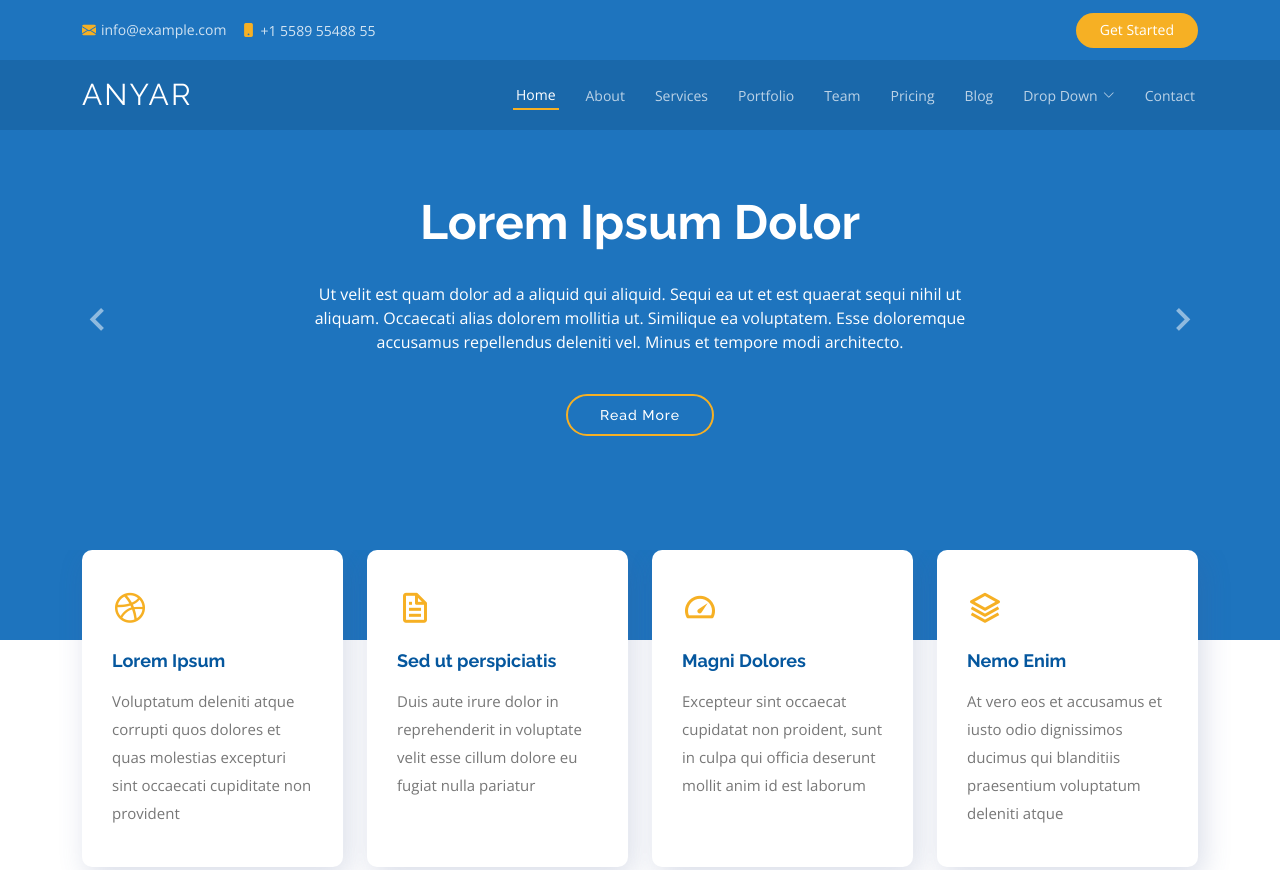
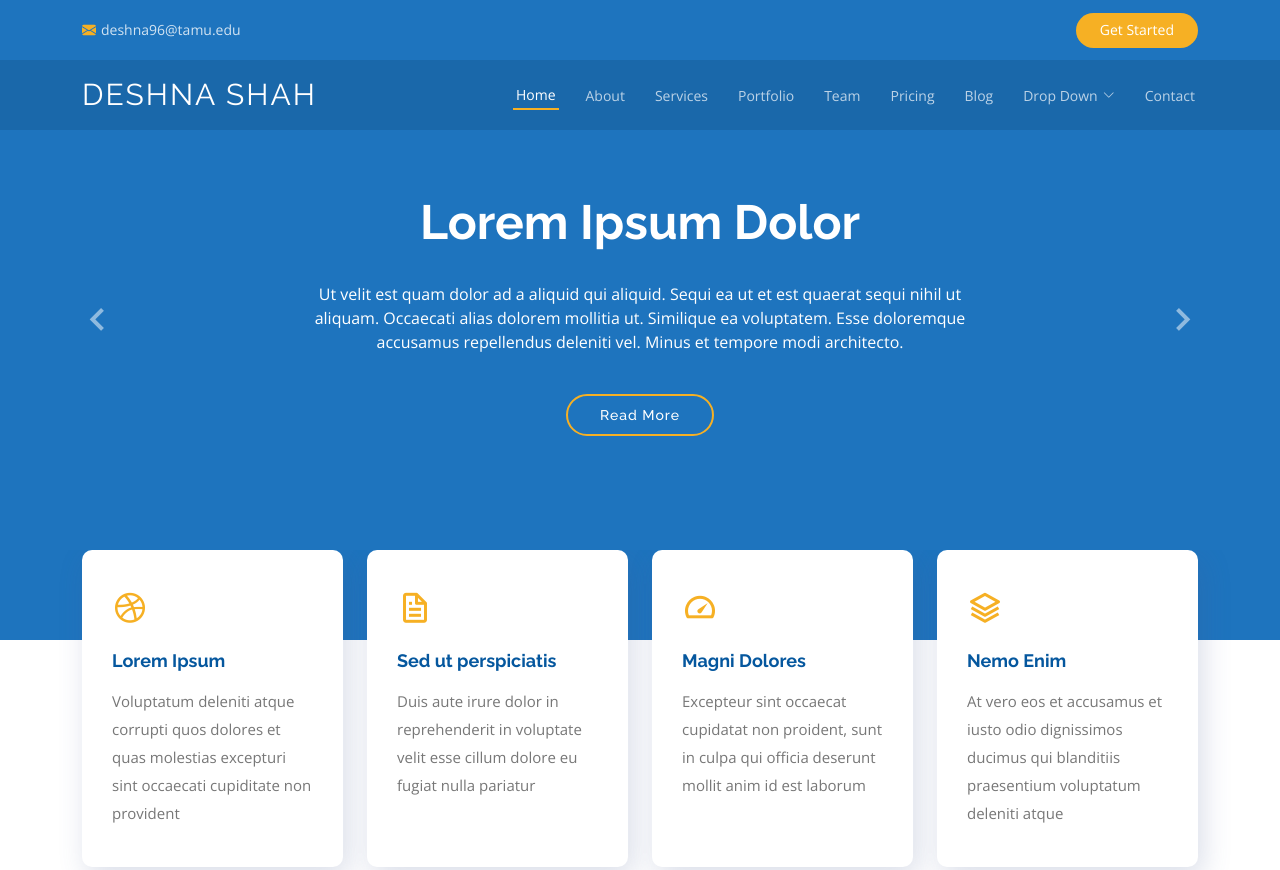
Before and after one commit to DeshnaShahBiology/DeshnaShahBiology, a plain HTML site: page index.html in a window 1280 px wide. Shown: the top 870 px of the page. Drawn offline with nearby package versions, Linux system fonts and the light colour scheme.

Commit message:
change
change

```diff
--- a/index.html
+++ b/index.html
@@ -43,9 +43,9 @@
   <div id="topbar" class="fixed-top d-flex align-items-center ">
     <div class="container d-flex align-items-center justify-content-center justify-content-md-between">
       <div class="contact-info d-flex align-items-center">
-        <i class="bi bi-envelope-fill"></i><a href="mailto:contact@example.com">info@example.com</a>
-        <i class="bi bi-phone-fill phone-icon"></i> +1 5589 55488 55
-      </div>
+        <i class="bi bi-envelope-fill"></i><a href="mailto:contact@tamu.edu">deshna96@tamu.edu</a>
+
+        </div>
       <div class="cta d-none d-md-block">
         <a href="#about" class="scrollto">Get Started</a>
       </div>
@@ -56,7 +56,7 @@
   <header id="header" class="fixed-top d-flex align-items-center ">
     <div class="container d-flex align-items-center justify-content-between">
 
-      <h1 class="logo"><a href="index.html">Anyar</a></h1>
+      <h1 class="logo"><a href="index.html">Deshna Shah</a></h1>
       <!-- Uncomment below if you prefer to use an image logo -->
       <!-- <a href=index.html" class="logo"><img src="assets/img/logo.png" alt="" class="img-fluid"></a>-->
 
```
